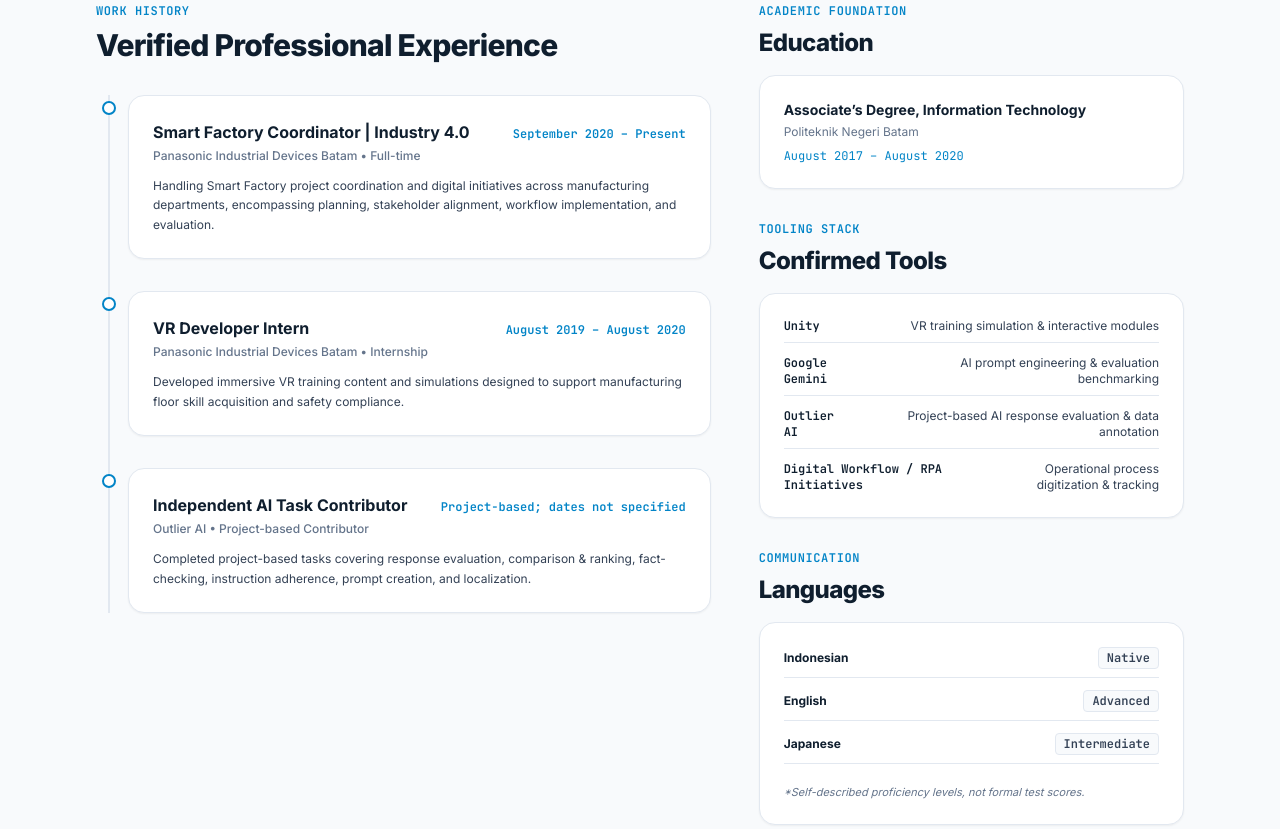
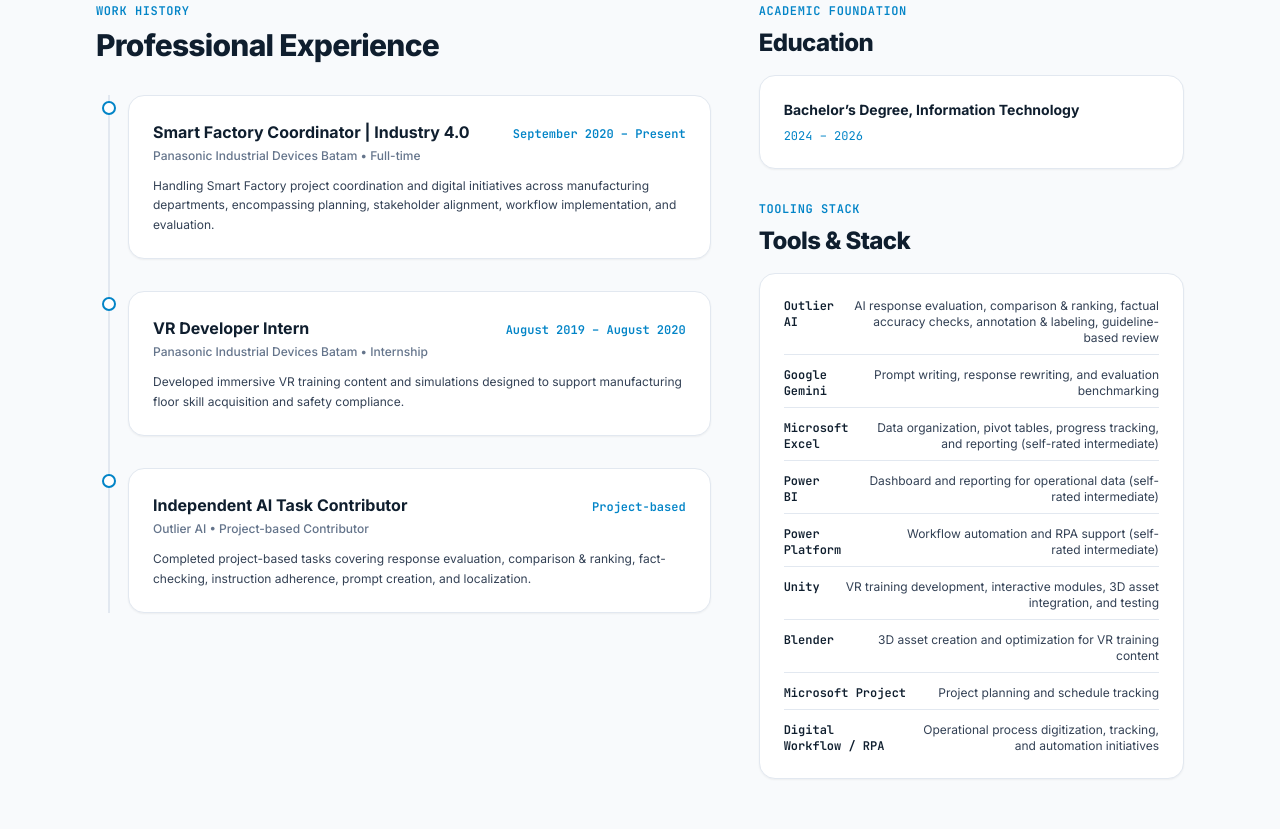
Before and after one commit to Xineko4/xineko4.github.io, an Astro site: page / in a window 1280 px wide. Shown: the part 4515-5344 px from the top of the page. Built offline with nearby package versions, Linux system fonts and the light colour scheme; Astro itself is replaced by a stand-in of ours.

Commit message:
Update portfolio education, experience dates, and tooling context

```diff
--- a/src/data/content.ts
+++ b/src/data/content.ts
@@ -73,26 +73,26 @@ export const profileData = {
     {
       title: "Independent AI Task Contributor",
       organization: "Outlier AI",
-      period: "Project-based; dates not specified",
+      period: "Project-based",
       type: "Project-based Contributor",
       details: "Completed project-based tasks covering response evaluation, comparison & ranking, fact-checking, instruction adherence, prompt creation, and localization."
     }
   ],
   education: {
-    qualification: "Associate’s Degree, Information Technology",
-    institution: "Politeknik Negeri Batam",
-    period: "August 2017 – August 2020"
+    qualification: "Bachelor’s Degree, Information Technology",
+    institution: "",
+    period: "2024 – 2026"
   },
-  languages: [
-    { name: "Indonesian", level: "Native", note: "Self-described proficiency" },
-    { name: "English", level: "Advanced", note: "Self-described proficiency" },
-    { name: "Japanese", level: "Intermediate", note: "Self-described proficiency" }
-  ],
   tools: [
-    { name: "Unity", domain: "VR training simulation & interactive modules" },
-    { name: "Google Gemini", domain: "AI prompt engineering & evaluation benchmarking" },
-    { name: "Outlier AI", domain: "Project-based AI response evaluation & data annotation" },
-    { name: "Digital Workflow / RPA Initiatives", domain: "Operational process digitization & tracking" }
+    { name: "Outlier AI", domain: "AI response evaluation, comparison & ranking, factual accuracy checks, annotation & labeling, guideline-based review" },
+    { name: "Google Gemini", domain: "Prompt writing, response rewriting, and evaluation benchmarking" },
+    { name: "Microsoft Excel", domain: "Data organization, pivot tables, progress tracking, and reporting (self-rated intermediate)" },
+    { name: "Power BI", domain: "Dashboard and reporting for operational data (self-rated intermediate)" },
+    { name: "Power Platform", domain: "Workflow automation and RPA support (self-rated intermediate)" },
+    { name: "Unity", domain: "VR training development, interactive modules, 3D asset integration, and testing" },
+    { name: "Blender", domain: "3D asset creation and optimization for VR training content" },
+    { name: "Microsoft Project", domain: "Project planning and schedule tracking" },
+    { name: "Digital Workflow / RPA", domain: "Operational process digitization, tracking, and automation initiatives" }
   ],
   unverifiedClaimsNotice: "To ensure absolute professional transparency: no claims are made to Data Scientist titles, advanced Python/SQL programming, machine learning model architecture, PMP certification, or proprietary confidential metrics."
 };
--- a/src/pages/index.astro
+++ b/src/pages/index.astro
@@ -343,7 +343,7 @@ const badgeColors = {
         <div class="lg:col-span-7">
           <div class="text-xs font-mono font-bold uppercase tracking-wider text-brand-accent mb-2">Work History</div>
           <h2 class="text-2xl sm:text-3xl font-extrabold text-brand-navy tracking-tight mb-8">
-            Verified Professional Experience
+            Professional Experience
           </h2>
 
           <div class="space-y-8 relative before:absolute before:inset-0 before:left-3 before:w-0.5 before:bg-brand-border">
@@ -363,7 +363,7 @@ const badgeColors = {
           </div>
         </div>
 
-        <!-- Education & Skills / Tools / Languages -->
+        <!-- Education & Skills / Tools -->
         <div class="lg:col-span-5 space-y-8">
           <!-- Education Card -->
           <div>
@@ -371,7 +371,9 @@ const badgeColors = {
             <h2 class="text-2xl font-extrabold text-brand-navy tracking-tight mb-4">Education</h2>
             <div class="bg-white p-6 rounded-2xl border border-brand-border shadow-sm">
               <div class="text-sm font-bold text-brand-navy">{profileData.education.qualification}</div>
-              <div class="text-xs text-brand-muted mt-1">{profileData.education.institution}</div>
+              {profileData.education.institution && (
+                <div class="text-xs text-brand-muted mt-1">{profileData.education.institution}</div>
+              )}
               <div class="text-xs font-mono text-brand-accent mt-2">{profileData.education.period}</div>
             </div>
           </div>
@@ -379,7 +381,7 @@ const badgeColors = {
           <!-- Tools Card -->
           <div>
             <div class="text-xs font-mono font-bold uppercase tracking-wider text-brand-accent mb-2">Tooling Stack</div>
-            <h2 class="text-2xl font-extrabold text-brand-navy tracking-tight mb-4">Confirmed Tools</h2>
+            <h2 class="text-2xl font-extrabold text-brand-navy tracking-tight mb-4">Tools & Stack</h2>
             <div class="bg-white p-6 rounded-2xl border border-brand-border shadow-sm space-y-3">
               {profileData.tools.map((t) => (
                 <div class="flex items-start justify-between gap-4 pb-2 border-b border-brand-border last:border-0 last:pb-0">
@@ -387,25 +389,6 @@ const badgeColors = {
                   <span class="text-xs text-brand-slate text-right">{t.domain}</span>
                 </div>
               ))}
-            </div>
-          </div>
-
-          <!-- Languages Card -->
-          <div>
-            <div class="text-xs font-mono font-bold uppercase tracking-wider text-brand-accent mb-2">Communication</div>
-            <h2 class="text-2xl font-extrabold text-brand-navy tracking-tight mb-4">Languages</h2>
-            <div class="bg-white p-6 rounded-2xl border border-brand-border shadow-sm space-y-3">
-              {profileData.languages.map((l) => (
-                <div class="flex items-center justify-between pb-2 border-b border-brand-border last:border-0 last:pb-0">
-                  <span class="text-xs font-bold text-brand-navy">{l.name}</span>
-                  <span class="text-xs font-mono font-semibold text-brand-slate bg-brand-bg px-2 py-0.5 rounded border border-brand-border">
-                    {l.level}
-                  </span>
-                </div>
-              ))}
-              <p class="text-[11px] text-brand-muted mt-2 pt-2 italic">
-                *Self-described proficiency levels, not formal test scores.
-              </p>
             </div>
           </div>
         </div>
```
Also changed, not shown: content/profile.json (+13 -22 lines), content/site-copy.md (+10 -5 lines).
